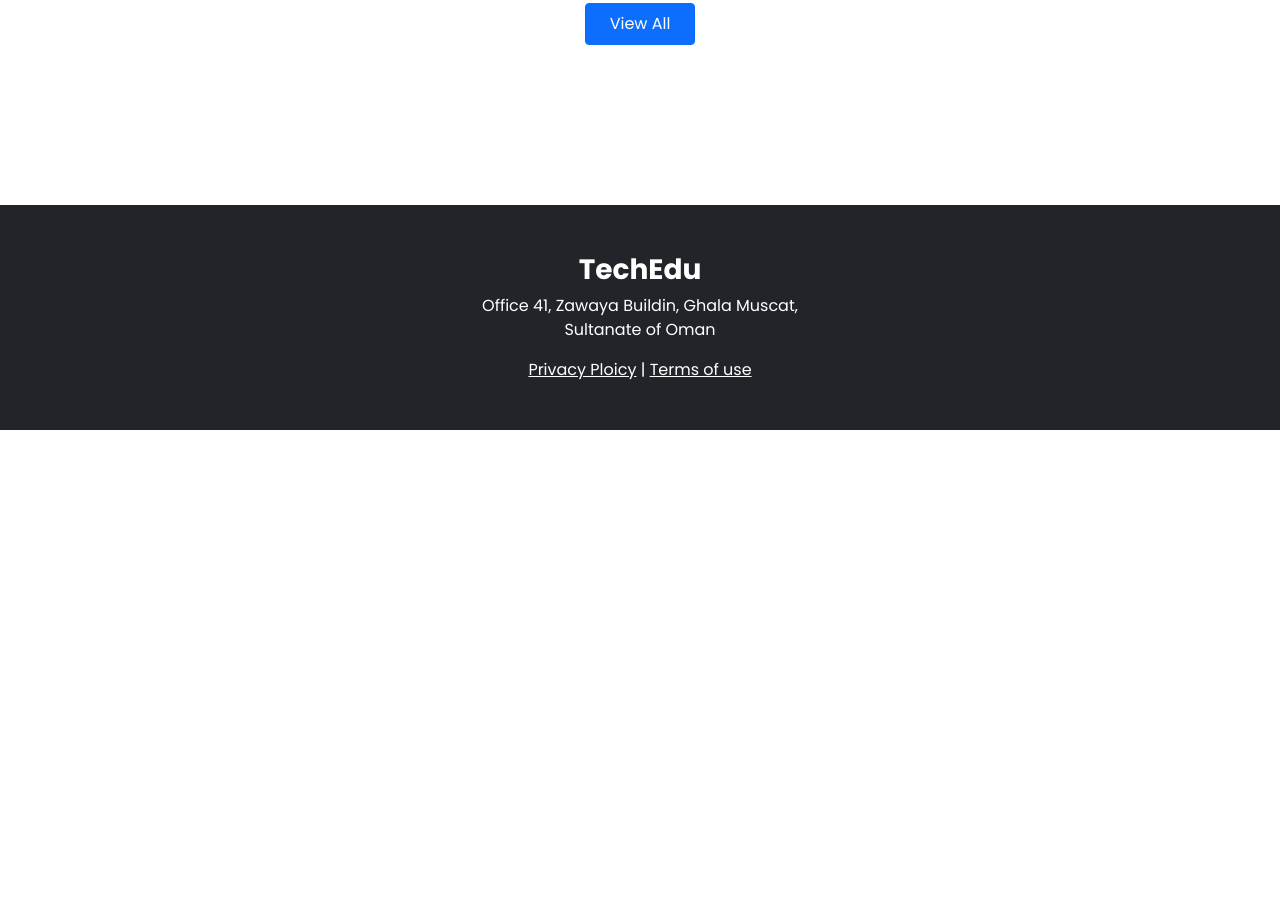
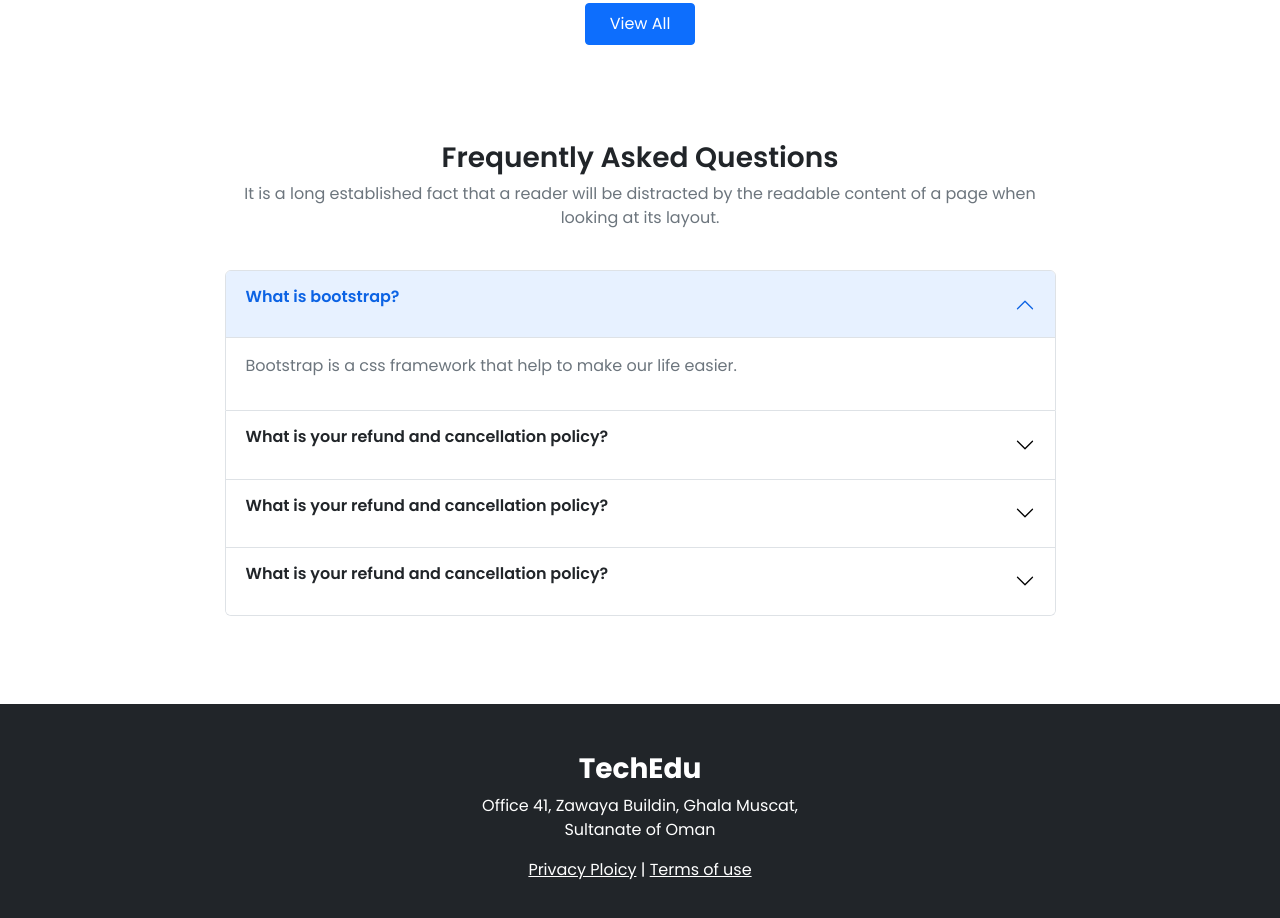
Before and after one commit to azharanowar/edtech, a plain HTML site: page index.html in a window 1280 px wide. Shown: the part 3280-4198 px from the top of the page. Before the commit the page ends 3710 px from the top, so only its background shows below. Drawn offline with Linux system fonts and the light colour scheme.

Commit message:
FAQ section completed.

```diff
--- a/index.html
+++ b/index.html
@@ -105,9 +105,8 @@
 </header>
 
 
-<main class="main-section my-5 py-3">
+<main class="main-section mt-5 py-3">
     <div class="container my-5">
-
         <!-- Course Card Start... -->
         <div class="row my-5">
             <div class="col-md-12">
@@ -322,6 +321,69 @@
         <!-- Meet Successfull Students Section End... -->
 
 
+        <!-- FAQ Section Start... -->
+        <div class="row my-5">
+            <div class="col-md-12 w-75 d-block mx-auto">
+                <div class="text-center mb-3">
+                    <h3 class="fw-semibold">Frequently Asked Questions</h3>
+                    <p class="text-muted">It is a long established fact that a reader will be distracted by the readable content of a page when looking at its layout.</p>
+                </div>
+                <div class="row">
+                    <div class="accordion my-md-4" id="faq">
+                        <div class="accordion-item">
+                            <h2 class="accordion-header" id="faqHeadingOne">
+                                <button class="accordion-button" type="button" data-bs-toggle="collapse" data-bs-target="#faqContentOne" aria-expanded="true" aria-controls="collapseOne">
+                                    <p class="fw-semibold">What is bootstrap?</p>
+                                </button>
+                            </h2>
+                            <div id="faqContentOne" class="accordion-collapse collapse show" aria-labelledby="faqHeadingOne" data-bs-parent="#faq">
+                                <div class="accordion-body">
+                                <p class="text-muted">Bootstrap is a css framework that help to make our life easier.</p>
+                                </div>
+                            </div>
+                        </div>
+                        <div class="accordion-item">
+                            <h2 class="accordion-header" id="faqHeadingTwo">
+                                <button class="accordion-button collapsed" type="button" data-bs-toggle="collapse" data-bs-target="#faqContentTwo" aria-expanded="false" aria-controls="faqContentTwo">
+                                    <p class="fw-semibold">What is your refund and cancellation policy?</p>
+                                </button>
+                            </h2>
+                            <div id="faqContentTwo" class="accordion-collapse collapse" aria-labelledby="faqHeadingTwo" data-bs-parent="#faq">
+                                <div class="accordion-body">
+                                    <p class="text-muted">Event design and event planning work hand in hand to deliver a successful event.Events by Knight offer tailor made events. This means we incorporate both event design and event planning to create that perfect event.</p>
+                                </div>
+                            </div>
+                        </div>
+                        <div class="accordion-item">
+                            <h2 class="accordion-header" id="faqHeadingThree">
+                                <button class="accordion-button collapsed" type="button" data-bs-toggle="collapse" data-bs-target="#faqContentThree" aria-expanded="false" aria-controls="faqContentThree">
+                                    <p class="fw-semibold">What is your refund and cancellation policy?</p>
+                                </button>
+                            </h2>
+                            <div id="faqContentThree" class="accordion-collapse collapse" aria-labelledby="faqHeadingThree" data-bs-parent="#faq">
+                                <div class="accordion-body">
+                                    <p class="text-muted">Event design and event planning work hand in hand to deliver a successful event.Events by Knight offer tailor made events. This means we incorporate both event design and event planning to create that perfect event.</p>
+                                </div>
+                            </div>
+                        </div>
+                        <div class="accordion-item">
+                            <h2 class="accordion-header" id="faqHeadingFour">
+                                <button class="accordion-button collapsed" type="button" data-bs-toggle="collapse" data-bs-target="#faqContentFour" aria-expanded="false" aria-controls="faqContentFour">
+                                    <p class="fw-semibold">What is your refund and cancellation policy?</p>
+                                </button>
+                            </h2>
+                            <div id="faqContentFour" class="accordion-collapse collapse" aria-labelledby="faqHeadingFour" data-bs-parent="#faq">
+                                <div class="accordion-body">
+                                    <p class="text-muted">Event design and event planning work hand in hand to deliver a successful event.Events by Knight offer tailor made events. This means we incorporate both event design and event planning to create that perfect event.</p>
+                                </div>
+                            </div>
+                        </div>
+                    </div>
+
+                </div>
+            </div>
+        </div>
+        <!-- FAQ Section End... -->
 
 
     </div>
```
